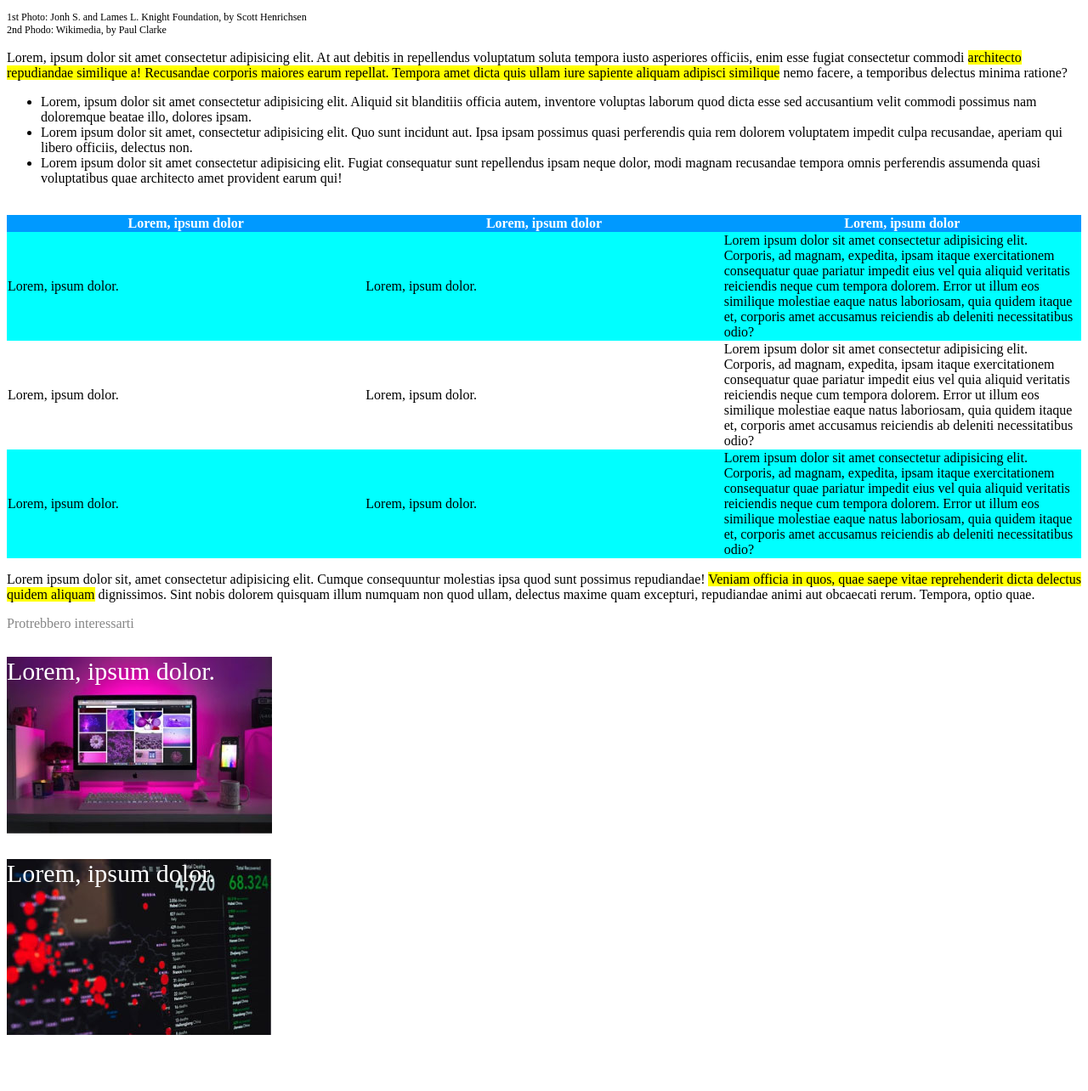
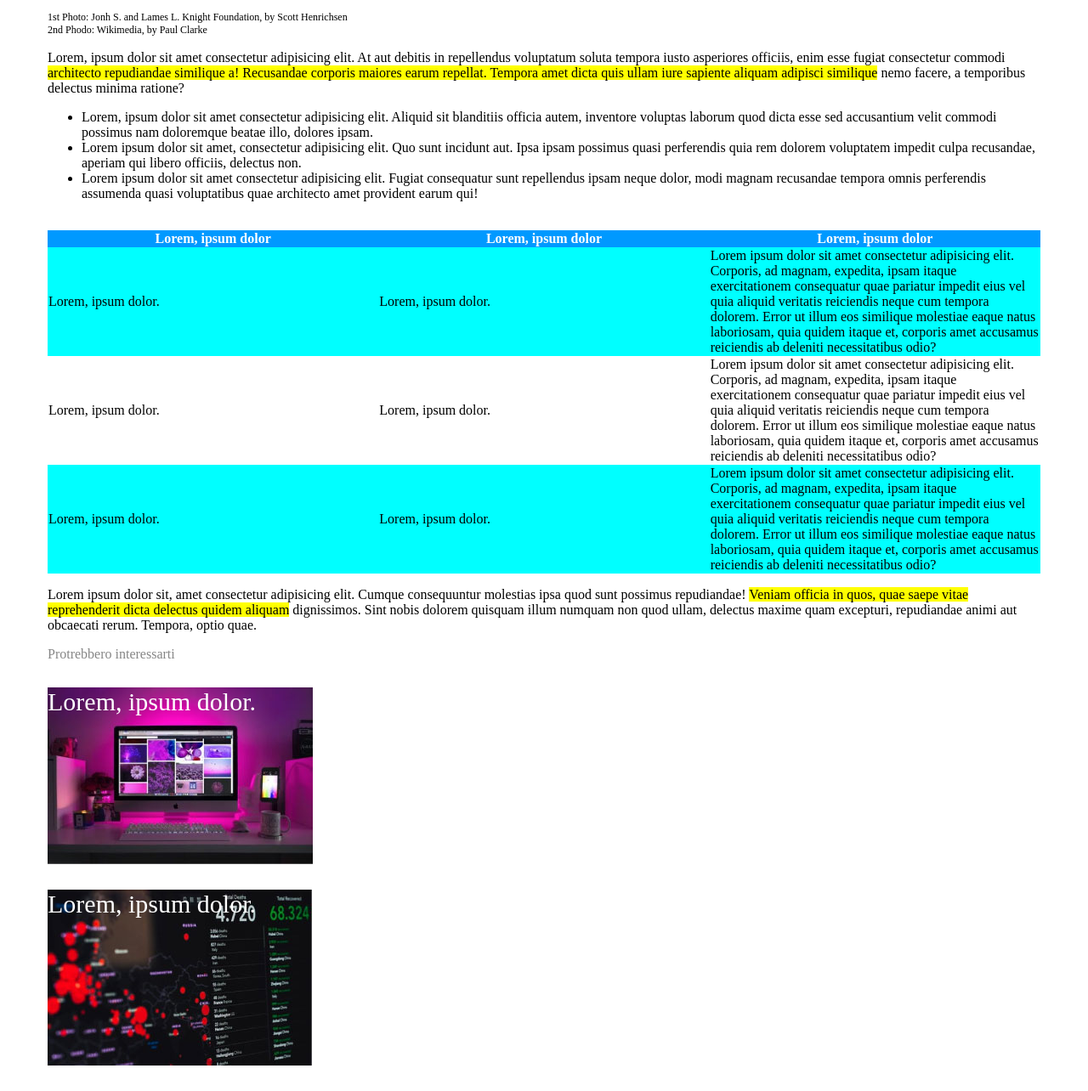
Before and after one commit to salvoparisi/html-css-booleaner, a plain HTML site: page index.html in a window 1280 px wide. Shown: the part 540-1824 px from the top of the page at 85% size. Before the commit the page ends 1788 px from the top, so only its background shows below. Drawn offline with Linux system fonts and the light colour scheme.

Commit message:
add padding

```diff
--- a/index.html
+++ b/index.html
@@ -11,7 +11,7 @@
         <img width="200px" id="logo" src="./img/logo.svg" alt="logo">
     </header>
 
-    <main>
+    <main class="padding">
         <h1>Internet deve essere al servizio del "bene pubblico": il manifesto di Tim Berners-Lee</h1>
         <img src="./img/tim-1.jpg" alt="Tim Berners-Lee">
         <img src="./img/tim-2.jpg" alt="Tim Berners-Lee">
@@ -86,7 +86,7 @@
         <p>Lorem ipsum dolor sit, amet consectetur adipisicing elit. Cumque consequuntur molestias ipsa quod sunt possimus repudiandae! <span class="evidenziato">Veniam officia in quos, quae saepe vitae reprehenderit dicta delectus quidem aliquam</span> dignissimos. Sint nobis dolorem quisquam illum numquam non quod ullam, delectus maxime quam excepturi, repudiandae animi aut obcaecati rerum. Tempora, optio quae.</p>
     </main>
 
-    <footer>
+    <footer class="padding">
         <p id="foot">Protrebbero interessarti</p>
         <p id="finalmonitor">Lorem, ipsum dolor.</p>
         <p id="finalgraph">Lorem, ipsum dolor.</p>
--- a/style.css
+++ b/style.css
@@ -52,3 +52,8 @@ th{
     color: white;
     background-image: url(./img/graph.jpg);
 }
+
+.padding{
+    padding-left: 3rem;
+    padding-right: 3rem;
+}
```
